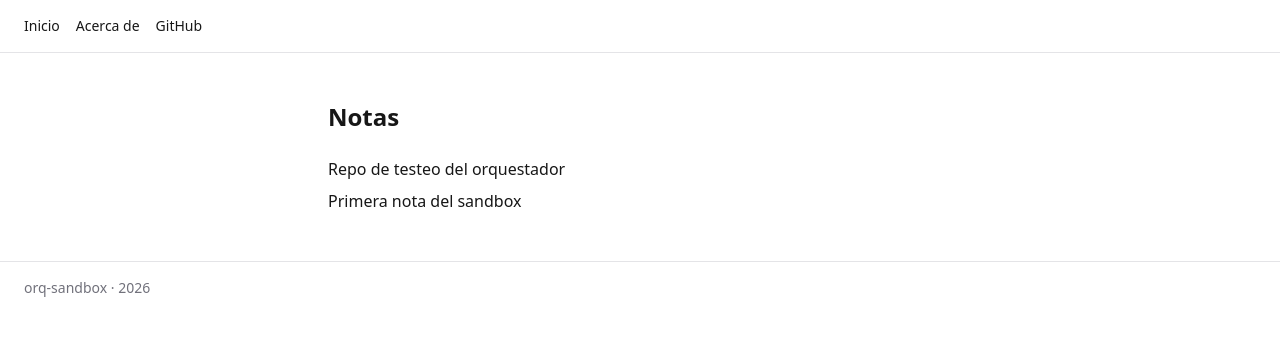
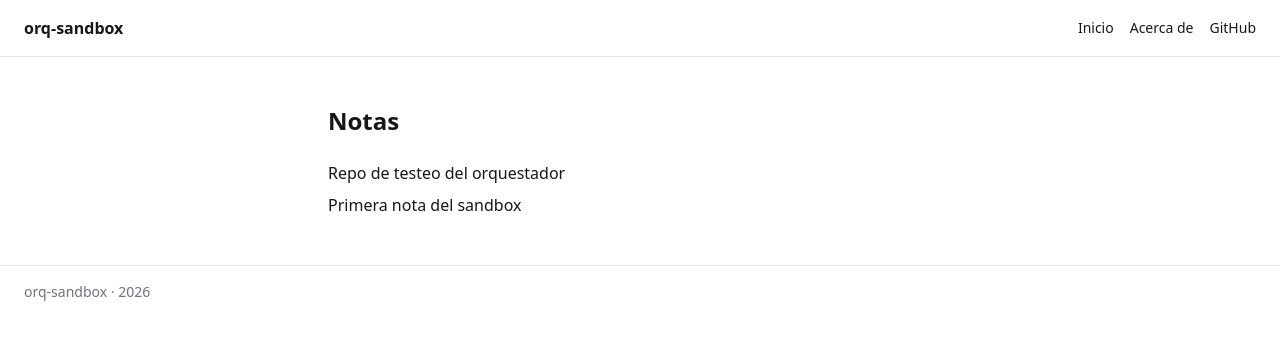
Before and after one commit to dieg00/orq-sandbox, a Next.js app: page / in a window 1280 px wide. Shown: the top 340 px of the page. Built offline with nearby package versions, Linux system fonts and the light colour scheme.

Commit message:
Muestra el nombre del sitio en la cabecera (#18)
* orq(15): ejecutar

Orq-Task: #15
Orq-Role: hacedor

* orq(15): aprendizajes

Orq-Task: #15
Orq-Role: orquestador

```diff
--- a/src/components/Cabecera.tsx
+++ b/src/components/Cabecera.tsx
@@ -4,7 +4,8 @@ const enlaces = [{ href: "/", texto: "Inicio" }, { href: "/about", texto: "Acerc
 
 export function Cabecera() {
   return (
-    <header className="border-b border-zinc-200 px-6 py-4">
+    <header className="flex items-center justify-between border-b border-zinc-200 px-6 py-4">
+      <Link href="/" className="font-bold">orq-sandbox</Link>
       <nav className="flex gap-4 text-sm font-medium">
         {enlaces.map((enlace) => (
           <Link key={enlace.href} href={enlace.href}>
```
Also changed, not shown: 2 other files (tests, documents, lock files or other folders).
